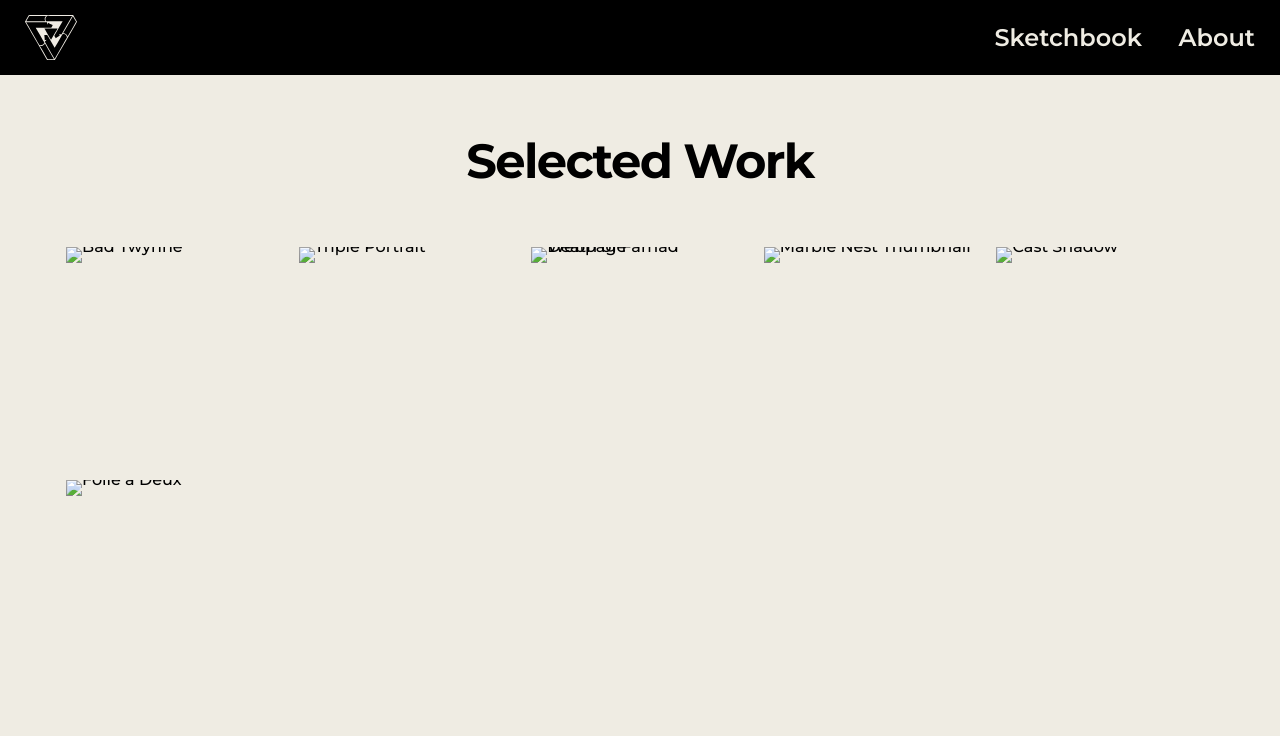
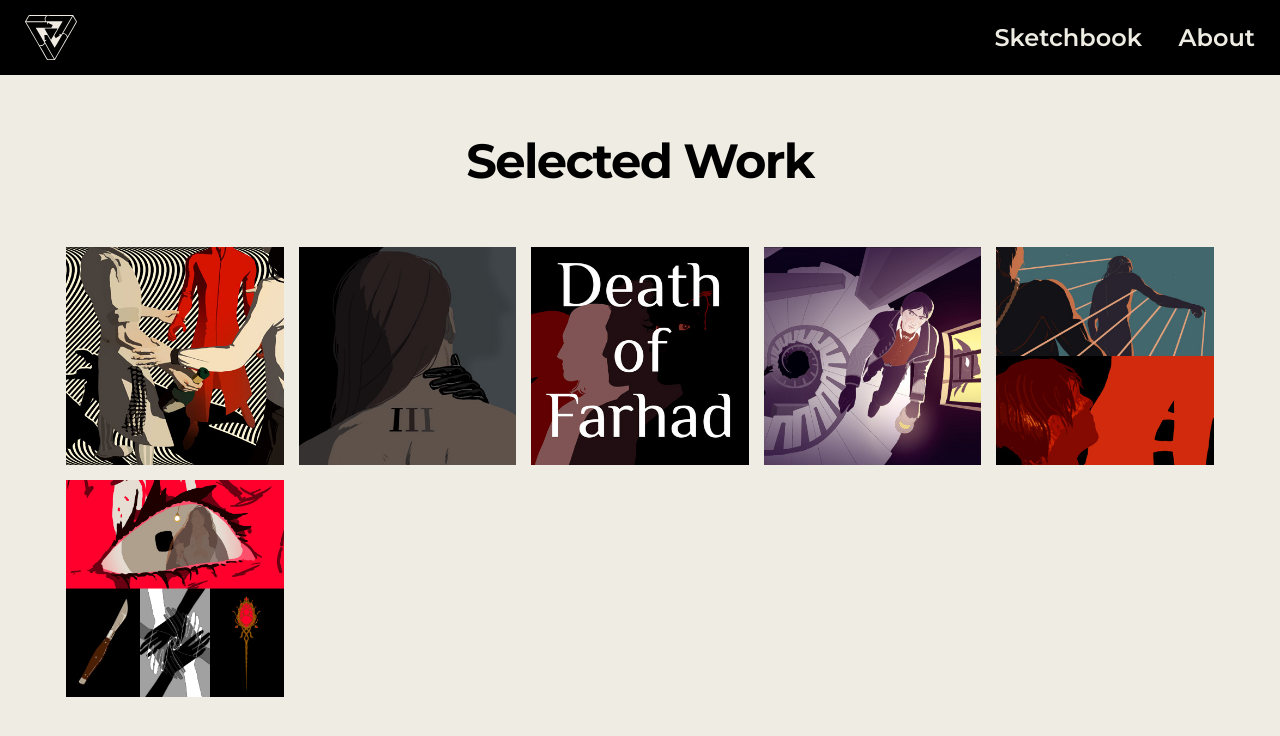
Before and after one commit to maxbanshees/portfolio, a Jekyll site: the page built from index.html, in a window 1280 px wide. Shown: the top 736 px of the page. Built offline with Jekyll 4.4.1, drawn with Linux system fonts in a browser that asks for light colours.

Commit message:
More Link Updates

```diff
--- a/_data/selectedwork.yml
+++ b/_data/selectedwork.yml
@@ -1,23 +1,23 @@
 - name: "Bad Twyrine"
-  address: "{{ site.baseurl }}/page/badtwyrine"
-  thumb: "{{ site.baseurl }}/thumbs/badtwyrine.jpg"
+  address: "/page/badtwyrine"
+  thumb: "/thumbs/badtwyrine.jpg"
 
 - name: "Triple Portrait"
-  address: "{{ site.baseurl }}/page/tripleportrait"
-  thumb: "{{ site.baseurl }}/thumbs/tripleportrait.jpg"
+  address: "/page/tripleportrait"
+  thumb: "/thumbs/tripleportrait.jpg"
 
 - name: "Death of Farhad Webpage"
-  address: "{{ site.baseurl }}/page/farhad"
-  thumb: "{{ site.baseurl }}/thumbs/farhad.jpg"
+  address: "/page/farhad"
+  thumb: "/thumbs/farhad.jpg"
 
 - name: "Marble Nest Thumbnail"
-  address: "{{ site.baseurl }}/page/marblenest"
-  thumb: "{{ site.baseurl }}/thumbs/marblenest3.jpg"
+  address: "/page/marblenest"
+  thumb: "/thumbs/marblenest3.jpg"
 
 - name: "Cast Shadow"
-  address: "{{ site.baseurl }}/page/castshadow"
-  thumb: "{{ site.baseurl }}/thumbs/castshadow.jpg"
+  address: "/page/castshadow"
+  thumb: "/thumbs/castshadow.jpg"
 
 - name: "Folie à Deux"
-  address: "{{ site.baseurl }}/page/folieadeux"
-  thumb: "{{ site.baseurl }}/thumbs/folieadeux.jpg"
+  address: "/page/folieadeux"
+  thumb: "/thumbs/folieadeux.jpg"
```
